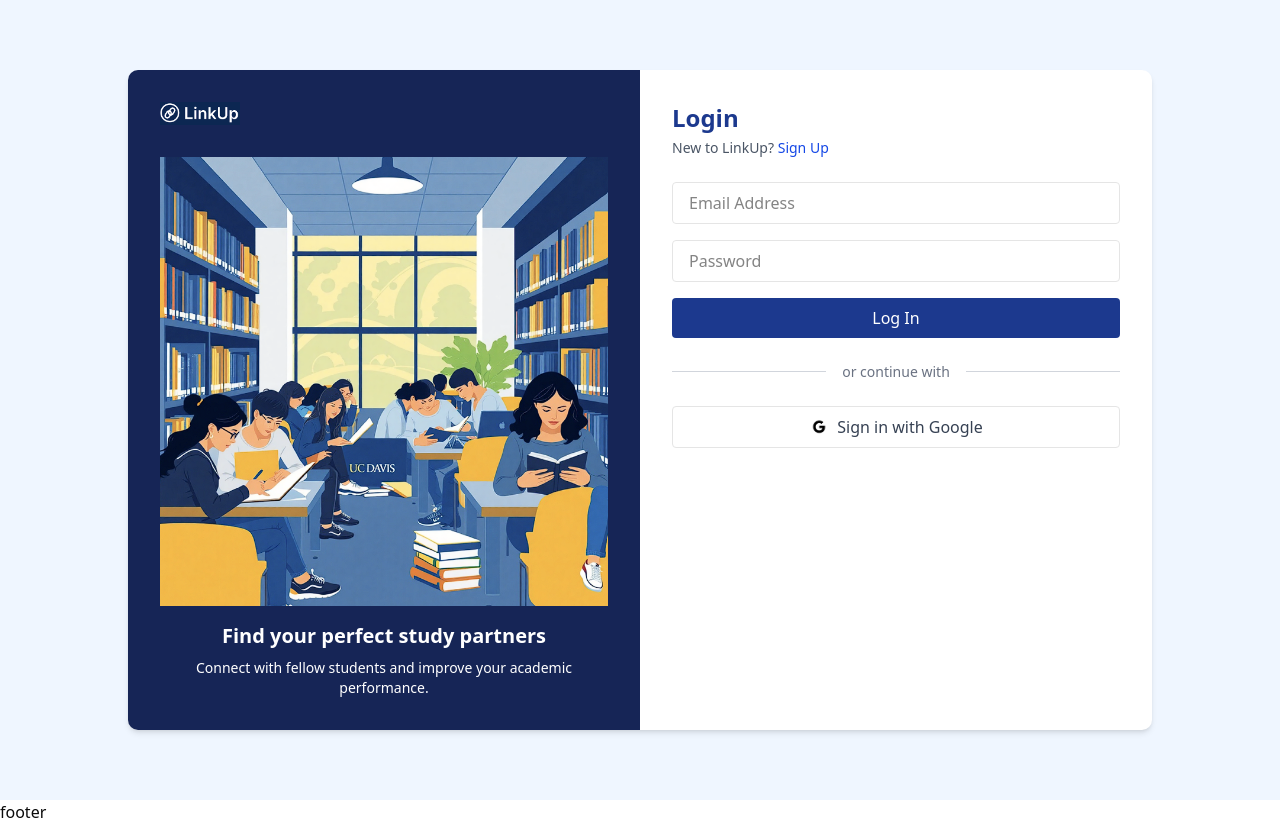
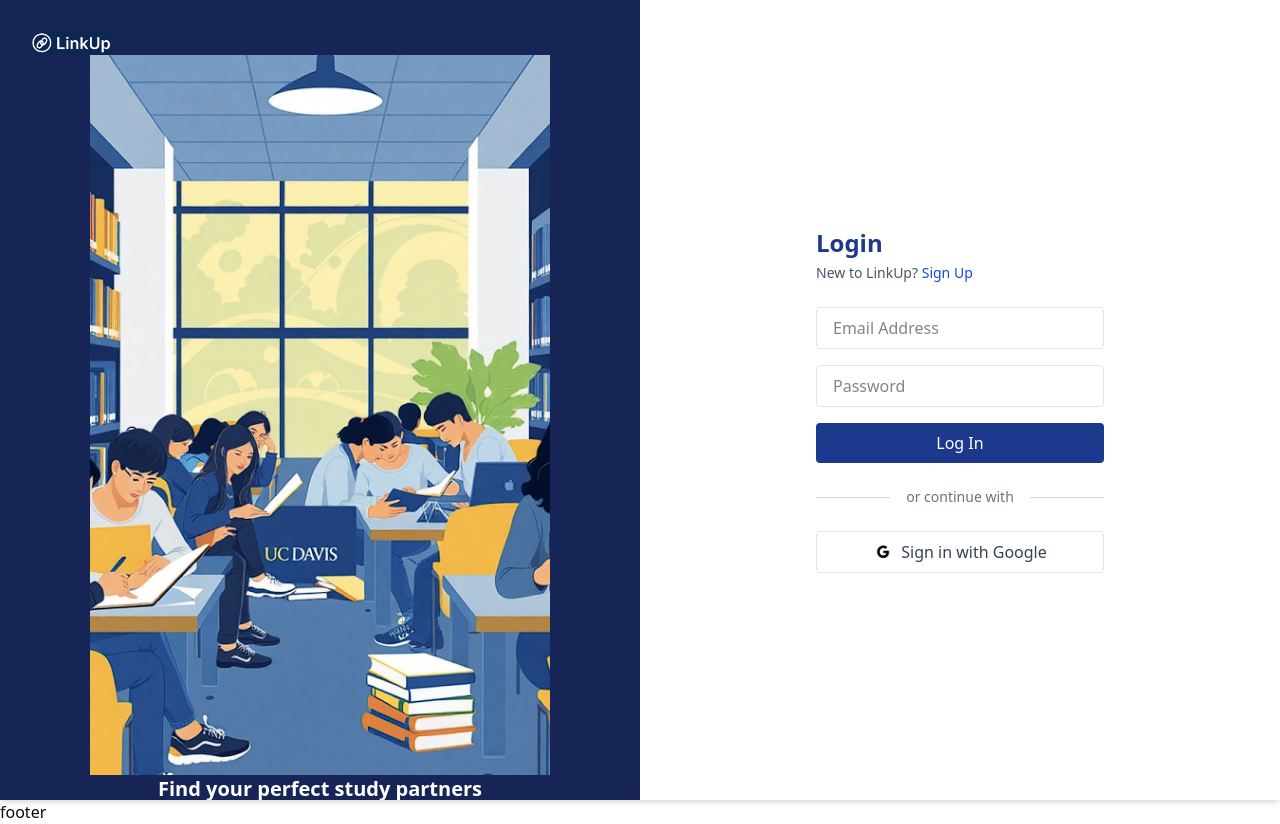
Before and after one commit to ryyu444/LinkUp, a Next.js app in the folder linkup/: page /login in a window 1280 px wide. Built offline with nearby package versions, Linux system fonts and the light colour scheme; no server answers.

Commit message:
style changes

```diff
--- a/linkup/src/app/(pages)/(user)/(management)/layout.tsx
+++ b/linkup/src/app/(pages)/(user)/(management)/layout.tsx
@@ -8,27 +8,39 @@ export default function UserManagementLayout({
   children: React.ReactNode;
 }) {
   return (
-     <main className="min-h-screen flex items-center justify-center bg-blue-50 px-4">
-      <div className="flex w-full max-w-5xl bg-white rounded-lg shadow-md overflow-hidden">
+    <main className='h-screen w-screen bg-blue-50'>
+      <div className='flex w-full h-full bg-white shadow-md overflow-hidden'>
         {/* Left Panel */}
         {/* logo */}
-        <div className="hidden md:flex flex-col justify-between bg-blue-950 text-white p-8 w-1/2">
-          <div className="mb-8">
-            <Image src="/signin_logo.png" alt="Logo" width={80} height={80} />
+        <div className='hidden md:flex flex-col justify-between bg-blue-950 text-white p-8 w-1/2'>
+          <Image src='/signin_logo.png' alt='Logo' width={80} height={80} />
+          <div className='flex flex-col items-center gap-6'>
+            <div className='flex flex-col items-center w-[80%] h-[45rem] relative overflow-hidden'>
+              <Image
+                src='/library.png'
+                alt='Library'
+                fill
+                style={{ objectFit: 'cover' }}
+                sizes='(max-width: 768px) 100vw, 50vw'
+                priority
+              />
+            </div>
           </div>
           {/* image */}
-          <div className="text-center flex flex-col items-center">
-            <Image src="/library.png" alt="Library" width={3000} height={300} className="mb-4" />
+          <div className='text-center flex flex-col items-center'>
             {/* text */}
-            <h2 className="text-xl font-semibold text-center">Find your perfect study partners</h2>
-            <p className="text-sm mt-2 text-center">
-              Connect with fellow students and improve your academic performance.
+            <h2 className='text-xl font-semibold text-center'>
+              Find your perfect study partners
+            </h2>
+            <p className='text-sm mt-2 text-center'>
+              Connect with fellow students and improve your academic
+              performance.
             </p>
           </div>
         </div>
 
         {/* Right Panel (Form) */}
-        <div className="w-full md:w-1/2 p-8">
+        <div className='w-1/2 flex flex-col justify-center items-center p-8'>
           {children}
         </div>
       </div>
--- a/linkup/src/app/(pages)/(user)/(management)/login/page.tsx
+++ b/linkup/src/app/(pages)/(user)/(management)/login/page.tsx
@@ -1,10 +1,10 @@
-"use client";
+'use client';
 
-import { AuthContext } from "@/app/(pages)/_contexts/AuthContext";
-import { useState, useContext } from "react";
+import { AuthContext } from '@/app/(pages)/_contexts/AuthContext';
+import { useState, useContext } from 'react';
 import Image from 'next/image';
 import Link from 'next/link';
-import { useRouter } from "next/navigation";
+import { useRouter } from 'next/navigation';
 
 /*
     Corresponds to Login page in Figma
@@ -12,10 +12,10 @@ import { useRouter } from "next/navigation";
     2. Differences: Pass in "login" for method
 */
 export default function Login() {
-    const router = useRouter();
-    const { login } = useContext(AuthContext);
-    // form input states
-    const [form, setForm] = useState({
+  const router = useRouter();
+  const { login } = useContext(AuthContext);
+  // form input states
+  const [form, setForm] = useState({
     email: '',
     password: '',
   });
@@ -39,9 +39,9 @@ export default function Login() {
       // trigger login method
       await login('EmailPassword', 'login', formData);
       // move to dashboard when login success
-      router.push("/dashboard");
+      router.push('/dashboard');
     } catch (err: any) {
-      setError(err.message || 'Login failed.');
+      setError(err.message || 'Login Failed.');
     }
   };
 
@@ -50,67 +50,67 @@ export default function Login() {
     try {
       // google login trigger
       await login('Google', 'login', new FormData());
-      router.push("/dashboard");
+      router.push('/dashboard');
     } catch (err: any) {
-      setError(err.message || 'Google login failed.');
+      setError(err.message || 'Google Login Failed.');
     }
   };
 
   return (
-      <>
+    <div className="flex flex-col w-1/2">
       {/* the right part */}
-      <h2 className="text-2xl font-bold text-blue-900 mb-1">Login</h2>
-      <p className="text-sm text-gray-600 mb-6">
-        New to LinkUp?{" "}
-        <Link href="/register" className="text-blue-700 hover:underline">
+      <h2 className='text-2xl font-bold text-blue-900 mb-1'>Login</h2>
+      <p className='text-sm text-gray-600 mb-6'>
+        New to LinkUp?{' '}
+        <Link href='/register' className='text-blue-700 hover:underline'>
           Sign Up
         </Link>
       </p>
       {/* login Form */}
-      <form onSubmit={handleLogin} className="space-y-4">
+      <form onSubmit={handleLogin} className='space-y-4'>
         <input
-          name="email"
-          type="email"
-          placeholder="Email Address"
-          className="w-full px-4 py-2 border rounded"
+          name='email'
+          type='email'
+          placeholder='Email Address'
+          className='w-full px-4 py-2 border rounded'
           value={form.email}
           onChange={handleChange}
           required
         />
 
         <input
-          name="password"
-          type="password"
-          placeholder="Password"
-          className="w-full px-4 py-2 border rounded"
+          name='password'
+          type='password'
+          placeholder='Password'
+          className='w-full px-4 py-2 border rounded'
           value={form.password}
           onChange={handleChange}
           required
         />
 
-        {error && <p className="text-sm text-red-600">{error}</p>}
+        {error && <p className='text-sm text-red-600'>{error}</p>}
         {/* submit Button */}
         <button
-          type="submit"
-          className="w-full bg-blue-900 text-white py-2 rounded hover:bg-blue-800 transition"
+          type='submit'
+          className='w-full bg-blue-900 text-white py-2 rounded hover:bg-blue-800 transition'
         >
           Log In
         </button>
       </form>
 
-      <div className="my-6 flex items-center gap-4">
-        <hr className="flex-grow border-gray-300" />
-        <span className="text-sm text-gray-500">or continue with</span>
-        <hr className="flex-grow border-gray-300" />
+      <div className='my-6 flex items-center gap-4'>
+        <hr className='flex-grow border-gray-300' />
+        <span className='text-sm text-gray-500'>or continue with</span>
+        <hr className='flex-grow border-gray-300' />
       </div>
       {/* google Login Button */}
       <button
         onClick={handleGoogleLogin}
-        className="w-full border px-4 py-2 rounded flex items-center justify-center gap-2 text-gray-700 hover:bg-gray-50 transition"
+        className='w-full border px-4 py-2 rounded flex items-center justify-center gap-2 text-gray-700 hover:bg-gray-50 transition'
       >
-        <Image src="/googleicon.png" alt="Google icon" width={20} height={20} />
+        <Image src='/googleicon.png' alt='Google icon' width={20} height={20} />
         Sign in with Google
       </button>
-      </>
+    </div>
   );
 }
--- a/linkup/src/app/(pages)/(user)/(management)/register/page.tsx
+++ b/linkup/src/app/(pages)/(user)/(management)/register/page.tsx
@@ -76,7 +76,7 @@ export default function Register() {
   };
 
   return (
-    <>
+    <div className="flex flex-col w-1/2">
       {/* the right part */}
       {/* Heading */}
       <h2 className="text-2xl font-bold text-blue-900 mb-1">Create your account</h2>
@@ -169,6 +169,6 @@ export default function Register() {
           </div>
         </div>
       )} */}
-    </>
+    </div>
   );
 }
```
